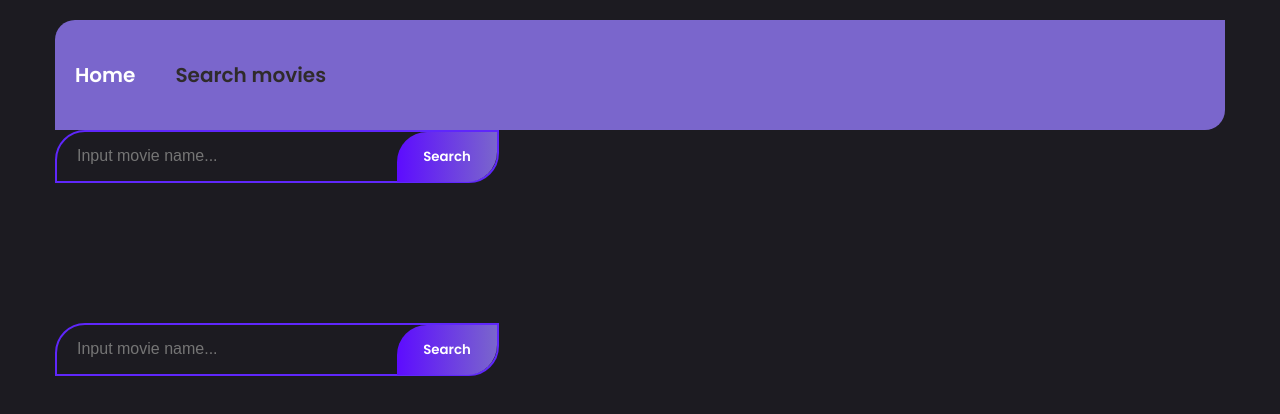
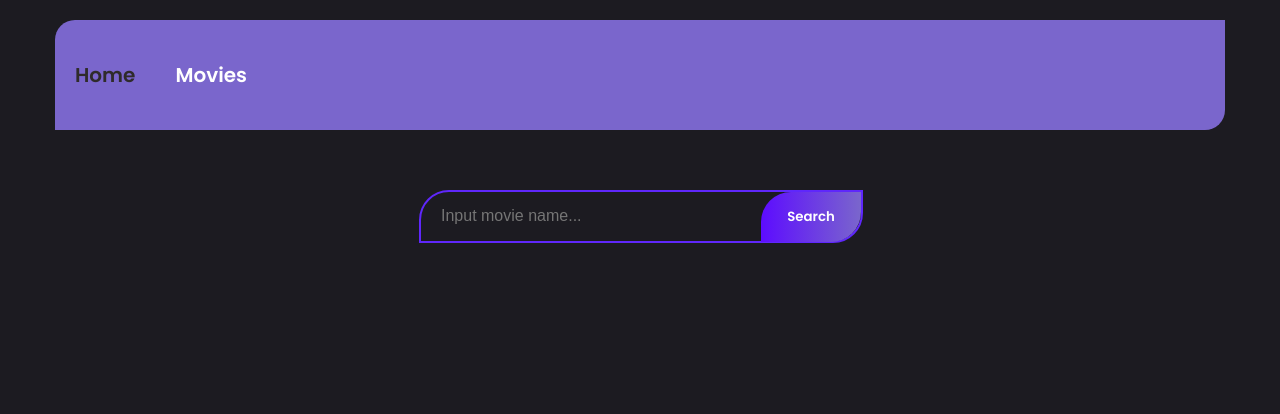
Before and after one commit to Kateryna-Borysenko/goit-react-hw-05-movies, a React (Create React App) app: page /movies in a window 1280 px wide. Shown: the top 414 px of the page. Built offline with nearby package versions, Linux system fonts and the light colour scheme.

Commit message:
Fixed bags

```diff
--- a/src/components/App/App.jsx
+++ b/src/components/App/App.jsx
@@ -32,8 +32,6 @@ function App() {
           <NotFoundPage />
         </Route>
       </Switch>
-
-      <MoviePage />
     </Container>
   );
 }
--- a/src/components/MovieList/MovieList.jsx
+++ b/src/components/MovieList/MovieList.jsx
@@ -19,7 +19,7 @@ const MovieList = ({ movies }) => (
             src={
               poster_path
                 ? `https://image.tmdb.org/t/p/w300${poster_path}`
-                : `images/image-not-found.png`
+                : 'https://www.themoviedb.org/assets/2/v4/glyphicons/basic/glyphicons-basic-38-picture-grey-c2ebdbb057f2a7614185931650f8cee23fa137b93812ccb132b9df511df1cfac.svg'
             }
             alt={original_title}
           />
@@ -45,7 +45,6 @@ const MovieList = ({ movies }) => (
 
 MovieList.propTypes = {
   movies: PropTypes.array.isRequired,
-  // onClick: PropTypes.func.isRequired,
 };
 
 export default MovieList;
--- a/src/components/Navigation/Navigation.jsx
+++ b/src/components/Navigation/Navigation.jsx
@@ -14,12 +14,12 @@ const Navigation = () => (
 
     <NavLink
       //не перезагружается страница просто меняется адрес
-      to="/"
+      to="/movies"
       // to - куда я веду
       className={s.link}
       activeClassName={s.activeLink}
     >
-      Search movies
+      Movies
     </NavLink>
   </nav>
 );
--- a/src/components/Navigation/Navigation.module.css
+++ b/src/components/Navigation/Navigation.module.css
@@ -3,12 +3,12 @@
   text-decoration: none;
   padding: 10px 20px;
   font-weight: 500;
-  color: #fff;
   font-size: 20px;
   font-weight: 600;
+  color: #2f2b2b;
 }
 
 .activeLink {
+  color: #fff;
   composes: link;
-  color: #2f2b2b;
 }
--- a/src/components/pages/MoviePage/MoviePage.jsx
+++ b/src/components/pages/MoviePage/MoviePage.jsx
@@ -1,23 +1,27 @@
 import { useState, useEffect, useRef } from 'react';
 import { fetchQueryMovies } from 'services/api';
-// import * as storage from 'services/localStorage';
+import * as storage from 'services/localStorage';
 import s from './MoviePage.module.css';
 import MovieList from 'components/MovieList/MovieList';
 
-// const STORAGE_KEY = 'movies';
+const STORAGE_KEY = 'movies';
 
 const MoviePage = () => {
   const [movies, setMovies] = useState([]);
   const [query, setQuery] = useState('');
+  //пришлось сохранить в localStorage иначе срабатывала на onCange
+  const [savedQuery, setsavedQuery] = useState(storage.get(STORAGE_KEY) ?? '');
 
   useEffect(() => {
+    storage.save(STORAGE_KEY, savedQuery);
+
     const getMovies = async () => {
       try {
-        if (query === '') {
+        if (savedQuery === '') {
           return;
         }
 
-        const movies = await fetchQueryMovies(query);
+        const movies = await fetchQueryMovies(savedQuery);
 
         setMovies([...movies]);
       } catch (error) {
@@ -27,7 +31,7 @@ const MoviePage = () => {
       }
     };
     getMovies();
-  }, [query]);
+  }, [savedQuery]);
 
   const inputRef = useRef(null); //!фокус
   useEffect(() => {
@@ -36,12 +40,12 @@ const MoviePage = () => {
 
   const handleSubmit = e => {
     e.preventDefault();
-    setQuery(query); //при сабмите записалось в состояние
+    setsavedQuery(query); //при сабмите записалось в состояние значение введенное user
   };
-
   return (
     <>
-      <form className={s.form} onSubmit={handleSubmit}>
+      <div className={s.wrap}>
+        <form onSubmit={handleSubmit}>
           <input
             onChange={e => setQuery(e.target.value)}
             value={query} //запрос
@@ -56,6 +60,7 @@ const MoviePage = () => {
             Search
           </button>
         </form>
+      </div>
       <MovieList movies={movies} />
     </>
   );
--- a/src/components/pages/MoviePage/MoviePage.module.css
+++ b/src/components/pages/MoviePage/MoviePage.module.css
@@ -6,6 +6,11 @@
   width: 400px;
   background: transparent;
   color: #fff;
+}
+.wrap {
+  display: flex;
+  margin-top: 60px;
+  justify-content: center;
 }
 
 .input::placeholder {
--- a/src/services/api.js
+++ b/src/services/api.js
@@ -6,16 +6,16 @@ const API_KEY = '71ef5f23399ff2197dee2be4b20aa1e3';
 //список самых популярных фильмов на сегодня для создания коллекции на главной странице.
 const fetchTrandingMovies = () => {
     return axios
-        .get(`${BASE_URL}/3/trending/movie/day?api_key=${API_KEY}`)
+        .get(`${BASE_URL}/3/trending/movie/day?api_key=${API_KEY}&include_adult=false`)
         .then(response => response.data.results)
         .catch(error => error);
 };
 
 // поиск кинофильма по ключевому слову на странице фильмов.
-const fetchQueryMovies = (query, page) => {
+const fetchQueryMovies = (query) => {
     return axios
         .get(
-            `${BASE_URL}/3/search/movie?api_key=${API_KEY}&language=en-US&query=${query}&page=${page}&include_adult=false`,
+            `${BASE_URL}/3/search/movie?api_key=${API_KEY}&language=en-US&query=${query}&include_adult=false`,
         )
         .then(response => response.data.results)
         .catch(error => error);
--- /dev/null
+++ b/src/services/localStorage.js
@@ -0,0 +1,25 @@
+const save = (key, value) => {
+  try {
+    localStorage.setItem(key, JSON.stringify(value));
+  } catch (error) {
+    return null;
+  }
+};
+
+const get = (key) => {
+  try {
+    return JSON.parse(localStorage.getItem(key));
+  } catch (error) {
+    return null;
+  }
+};
+
+const remove = (key) => {
+  try {
+    return localStorage.removeItem(key);
+  } catch (error) {
+    return null;
+  }
+};
+
+export { get, save, remove };
```
Lines whose indentation alone changed are shown as unchanged.
